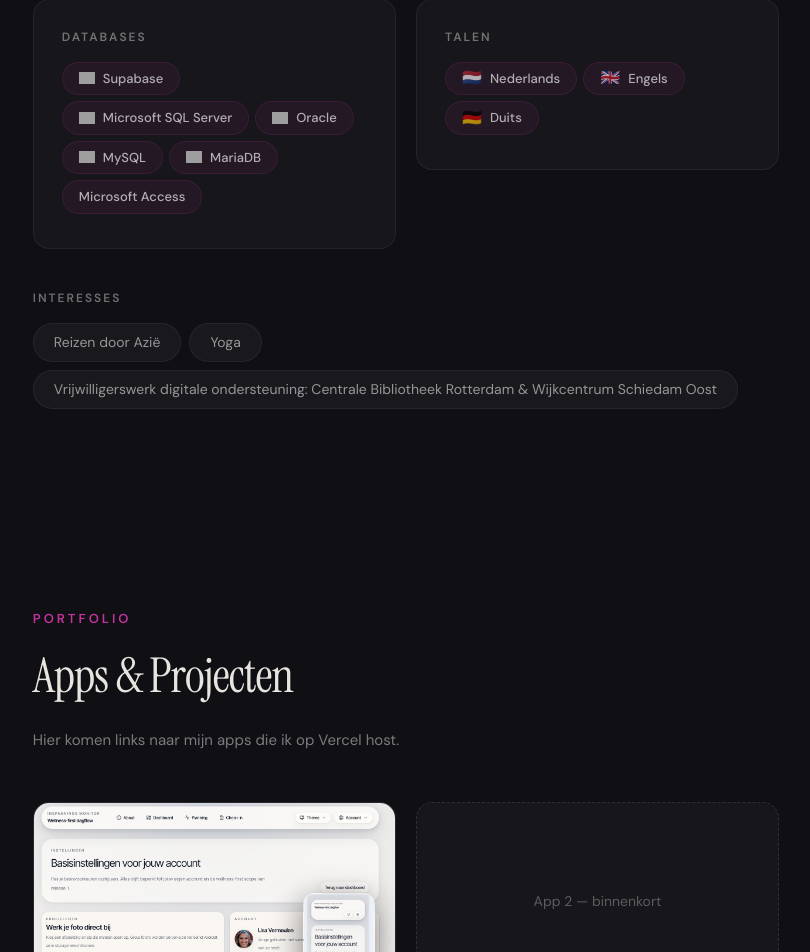
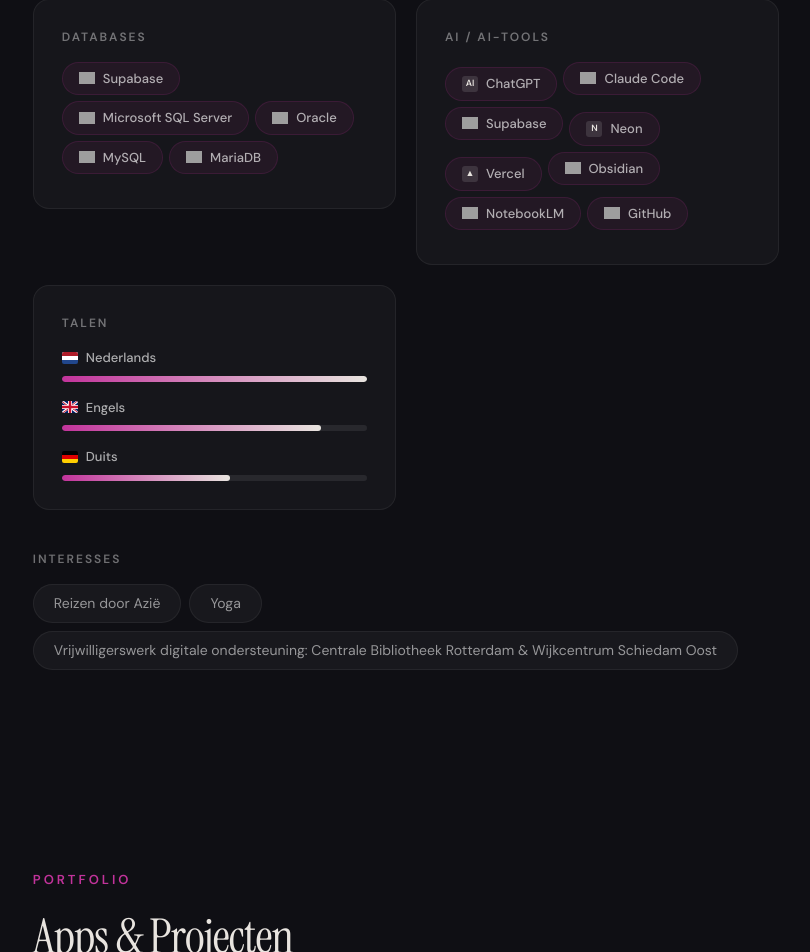
Before and after one commit to madhura68/jp-visser, a Next.js app: page / in a window 1280 px wide. Shown: the part 2845-3797 px from the top of the page, without its empty margins (234-1044 px from the left). Built offline with nearby package versions, Linux system fonts and the light colour scheme; grey boxes are pictures that could not be loaded.

Commit message:
Update portfolio apps and skills

```diff
--- a/components/apps.tsx
+++ b/components/apps.tsx
@@ -11,9 +11,15 @@
     screenshotMobile: "/images/app-inspannings-monitor-mobile.png",
     href: "https://inspannings-monitor.jp-visser.nl/dashboard",
   },
+  {
+    title: "Scrum4Me",
+    subtitle: "DevPlanner voor kleine teams",
+    description:
+      "Een desktop-first fullstack webapplicatie voor solo developers en kleine Scrum Teams die meerdere softwareprojecten parallel beheren. De app organiseert werk hierarchisch (product -> PBI -> story -> taak), biedt gesplitste planningsschermen met drag-and-drop, en integreert met Claude Code via een REST API.",
+    screenshot: "/images/app-scrum4me.svg",
+    href: "https://scrum4me.jp-visser.nl",
+  },
 ];
-
-const PLACEHOLDER_APPS = [{ label: "App 2 — binnenkort" }];
 
 export function AppsSection() {
   return (
@@ -70,6 +76,7 @@
                   fill
                   className="object-cover object-top transition-transform duration-500 group-hover:scale-105"
                   sizes="(max-width: 640px) 100vw, 420px"
+                  priority={i === 0}
                 />
                 {/* Mobile screenshot overlay */}
                 {app.screenshotMobile && (
@@ -118,24 +125,6 @@
           </FadeIn>
         ))}
 
-        {PLACEHOLDER_APPS.map((app, i) => (
-          <FadeIn key={i} delay={(APPS.length + i) * 0.1}>
-            <div
-              className="rounded-2xl p-8 flex flex-col items-center justify-center min-h-[200px] text-center"
-              style={{
-                background: "rgba(255,255,255,0.03)",
-                border: "1px dashed rgba(255,255,255,0.1)",
-              }}
-            >
-              <p
-                className="text-[14px]"
-                style={{ color: "rgba(255,255,255,0.3)" }}
-              >
-                {app.label}
-              </p>
-            </div>
-          </FadeIn>
-        ))}
       </div>
     </section>
   );
--- a/components/skills.tsx
+++ b/components/skills.tsx
@@ -6,6 +6,7 @@
 
 const DEVICONS = "https://cdn.jsdelivr.net/gh/devicons/devicon/icons";
 const SIMPLE = "https://cdn.simpleicons.org";
+const FLAGS = "https://cdn.jsdelivr.net/gh/lipis/flag-icons/flags/4x3";
 
 const SKILL_ICONS: Record<string, string> = {
   // Languages
@@ -23,7 +24,7 @@
   "Tailwind CSS": `${SIMPLE}/tailwindcss/06B6D4`,
   Angular: `${DEVICONS}/angularjs/angularjs-original.svg`,
   "Angular Material": `${SIMPLE}/angular/DD0031`,
-  Nx: `${SIMPLE}/nx/143055`,
+  Redux: `${SIMPLE}/redux/764ABC`,
   "ASP.NET": `${SIMPLE}/dotnet/512BD4`,
   "ASP.NET Core": `${SIMPLE}/dotnet/512BD4`,
   // Databases
@@ -33,21 +34,37 @@
   MariaDB: `${DEVICONS}/mariadb/mariadb-original.svg`,
   // Tools
   Claude: `${SIMPLE}/anthropic/c5a880`,
-  ChatGPT: `${SIMPLE}/openai/ffffff`,
+  "Claude Code": `${SIMPLE}/anthropic/c5a880`,
   Git: `${DEVICONS}/git/git-original.svg`,
+  GitHub: `${SIMPLE}/github/ffffff`,
   Supabase: `${SIMPLE}/supabase/3ECF8E`,
-  Vercel: `${SIMPLE}/vercel/ffffff`,
+  Obsidian: `${SIMPLE}/obsidian/7C3AED`,
+  NotebookLM: `${SIMPLE}/googlegemini/8E75B2`,
 };
 
-const LANGUAGE_FLAGS: Record<string, string> = {
-  Nederlands: "🇳🇱",
-  Engels: "🇬🇧",
-  Duits: "🇩🇪",
+const BADGE_ICONS: Record<string, string> = {
+  ChatGPT: "AI",
+  Neon: "N",
+  Vercel: "▲",
+};
+
+const LANGUAGE_ICONS: Record<string, string> = {
+  Nederlands: `${FLAGS}/nl.svg`,
+  Engels: `${FLAGS}/gb.svg`,
+  Duits: `${FLAGS}/de.svg`,
+};
+
+const LANGUAGE_PROGRESS: Record<string, number> = {
+  Nederlands: 100,
+  Engels: 85,
+  Duits: 55,
 };
 
 function SkillPill({ label }: { label: string }) {
-  const icon = SKILL_ICONS[label];
-  const flag = LANGUAGE_FLAGS[label];
+  const icon = SKILL_ICONS[label] ?? LANGUAGE_ICONS[label];
+  const badge = BADGE_ICONS[label];
+  const isLanguage = label in LANGUAGE_ICONS;
+
   return (
     <span
       className="inline-flex items-center gap-2 px-4 py-1.5 rounded-full text-[13px] font-medium mr-1.5 mb-1.5 transition-all duration-200 hover:bg-[rgba(194,51,155,0.18)] hover:text-[#e8e4df]"
@@ -57,20 +74,70 @@
         color: "rgba(255,255,255,0.65)",
       }}
     >
-      {flag && <span className="text-base leading-none">{flag}</span>}
-      {!flag && icon && (
+      {icon && (
         <Image
           src={icon}
           alt={label}
-          width={16}
-          height={16}
-          className="flex-shrink-0"
-          style={{ objectFit: "contain" }}
+          width={isLanguage ? 16 : 16}
+          height={isLanguage ? 12 : 16}
+          className={isLanguage ? "flex-shrink-0 rounded-[2px]" : "flex-shrink-0"}
+          style={{
+            height: isLanguage ? 12 : 16,
+            objectFit: "contain",
+            width: 16,
+          }}
           unoptimized
         />
       )}
+      {!icon && badge && (
+        <span
+          className="inline-flex h-4 w-4 flex-shrink-0 items-center justify-center rounded-[3px] text-[9px] font-semibold leading-none"
+          style={{
+            background: "rgba(255,255,255,0.12)",
+            color: "#e8e4df",
+          }}
+        >
+          {badge}
+        </span>
+      )}
       {label}
     </span>
+  );
+}
+
+function LanguageProgress({ label }: { label: string }) {
+  const icon = LANGUAGE_ICONS[label];
+  const progress = LANGUAGE_PROGRESS[label] ?? 0;
+
+  return (
+    <div className="mb-4 last:mb-0">
+      <div className="mb-2 flex items-center gap-2 text-[13px] font-medium">
+        {icon && (
+          <Image
+            src={icon}
+            alt={label}
+            width={16}
+            height={12}
+            className="flex-shrink-0 rounded-[2px]"
+            style={{ height: 12, objectFit: "contain", width: 16 }}
+            unoptimized
+          />
+        )}
+        <span style={{ color: "rgba(255,255,255,0.65)" }}>{label}</span>
+      </div>
+      <div
+        className="h-1.5 overflow-hidden rounded-full"
+        style={{ background: "rgba(255,255,255,0.08)" }}
+      >
+        <div
+          className="h-full rounded-full"
+          style={{
+            width: `${progress}%`,
+            background: "linear-gradient(90deg, #c2339b, #e8e4df)",
+          }}
+        />
+      </div>
+    </div>
   );
 }
 
@@ -78,6 +145,7 @@
   { title: "Programmeertalen", items: CV_DATA.skills.languages },
   { title: "Frameworks", items: CV_DATA.skills.frameworks },
   { title: "Databases", items: CV_DATA.skills.databases },
+  { title: "AI / AI-tools", items: CV_DATA.skills.aiTools },
   { title: "Talen", items: CV_DATA.skills.spoken },
 ];
 
@@ -127,9 +195,9 @@
                 {group.title}
               </h3>
               <div>
-                {group.items.map((s) => (
-                  <SkillPill key={s} label={s} />
-                ))}
+                {group.title === "Talen"
+                  ? group.items.map((s) => <LanguageProgress key={s} label={s} />)
+                  : group.items.map((s) => <SkillPill key={s} label={s} />)}
               </div>
             </div>
           </FadeIn>
--- a/lib/cv-data.ts
+++ b/lib/cv-data.ts
@@ -96,7 +96,7 @@
       "Tailwind CSS",
       "Angular",
       "Angular Material",
-      "Nx",
+      "Redux",
       "ASP.NET",
       "ASP.NET Core",
     ],
@@ -106,7 +106,16 @@
       "Oracle",
       "MySQL",
       "MariaDB",
-      "Microsoft Access",
+    ],
+    aiTools: [
+      "ChatGPT",
+      "Claude Code",
+      "Supabase",
+      "Neon",
+      "Vercel",
+      "Obsidian",
+      "NotebookLM",
+      "GitHub",
     ],
     tools: ["Claude", "ChatGPT", "Git", "Supabase", "Vercel"],
     spoken: ["Nederlands", "Engels", "Duits"],
```
Also changed, not shown: public/images/app-scrum4me.svg (added).
